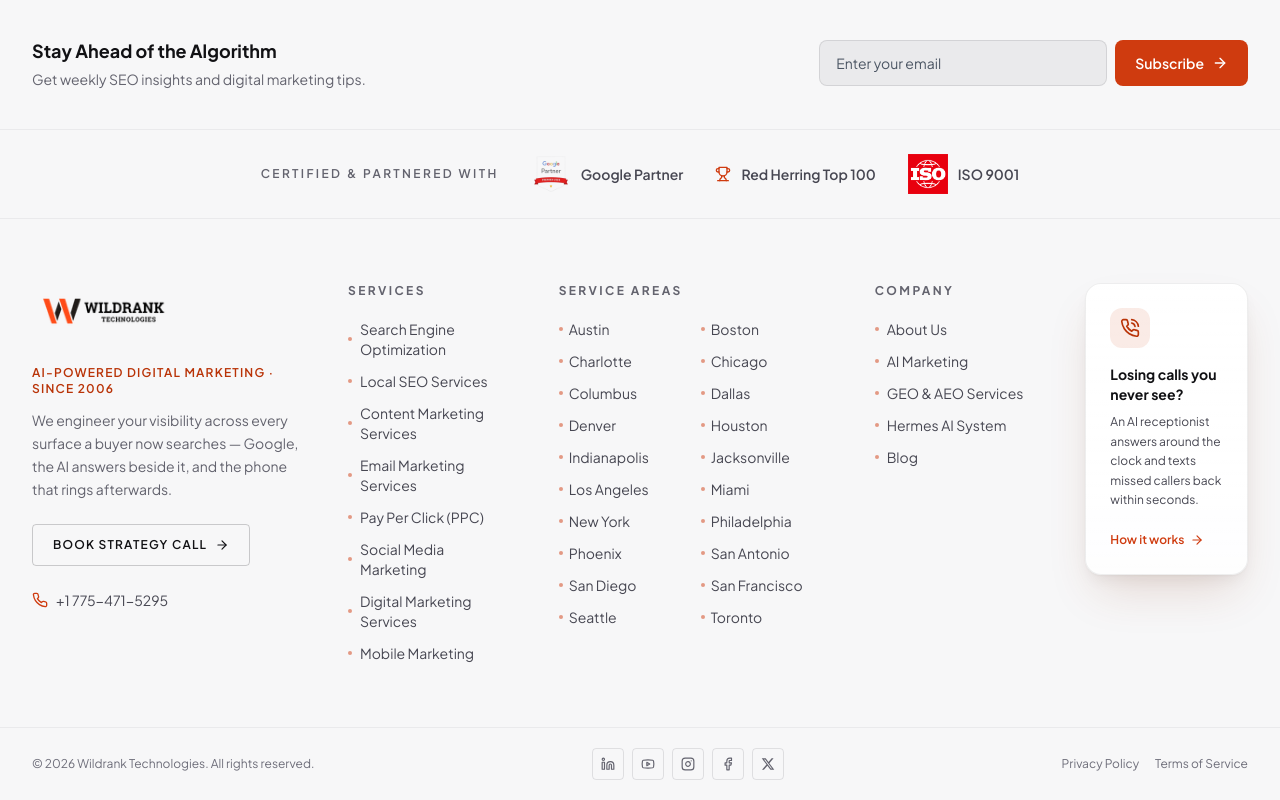
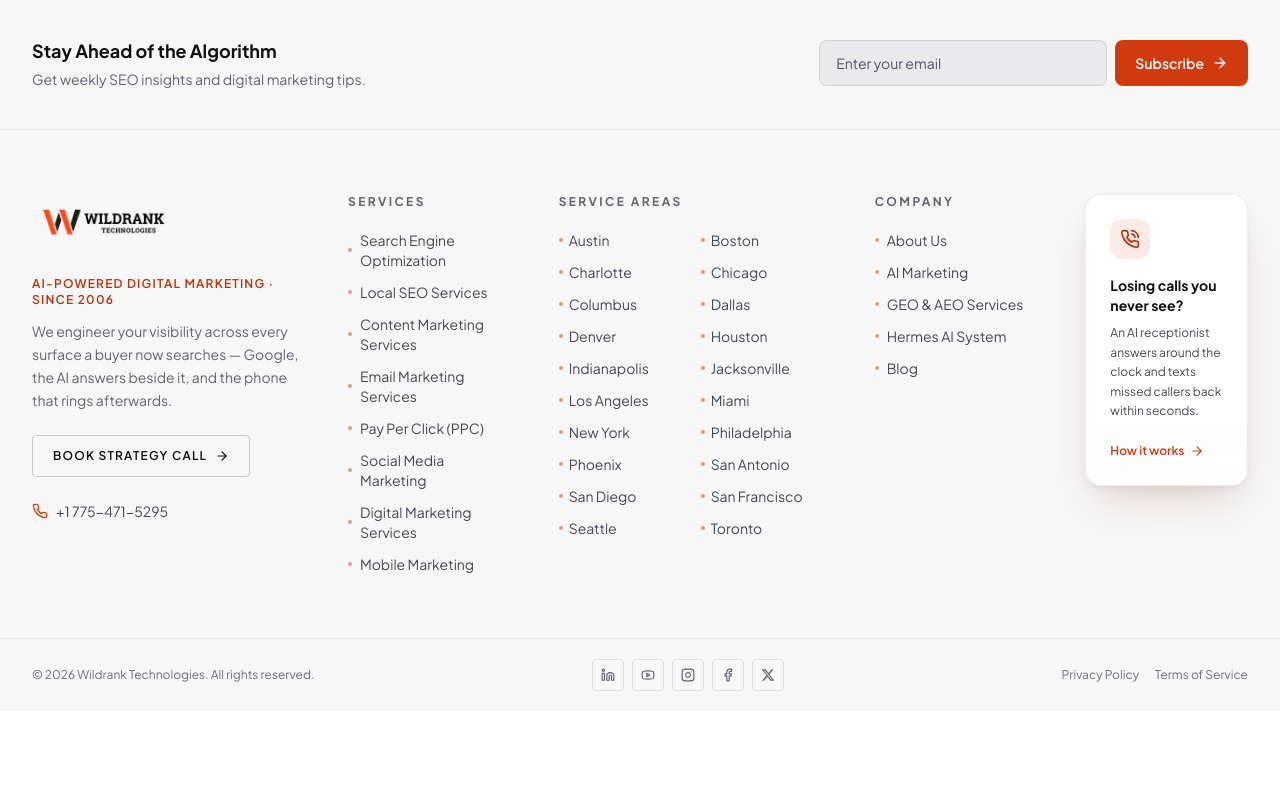
Before and after one commit to amitkushwaha1/wildrank-website, a Next.js app: page / in a window 1280 px wide. Shown: the part 10350-11150 px from the top of the page. After the commit the page ends 11061 px from the top, so only its background shows below. Built offline with nearby package versions, Linux system fonts and the light colour scheme.

Commit message:
Remove 'Certified & Partnered With' strip from footer

```diff
--- a/components/shared/Footer.tsx
+++ b/components/shared/Footer.tsx
@@ -5,7 +5,6 @@ import Link from "next/link";
 import { ArrowRight, Phone, PhoneCall } from "lucide-react";
 import Logo from "@/components/shared/Logo";
 import { socialLinks } from "@/lib/socialLinks";
-import { confirmedCredentials } from "@/lib/credentials";
 import { PHONE_DISPLAY, PHONE_E164 } from "@/lib/site";
 
 const services = [
@@ -83,40 +82,6 @@ export default function Footer() {
                 Subscribe <ArrowRight className="w-4 h-4" />
               </motion.button>
             </div>
-          </div>
-        </div>
-      </div>
-
-      {/* Trusted-partner strip. Built from the confirmed list only, not
-          everything in lib/credentials — the provisional entries in that file
-          are layout placeholders, and the footer is on every page of the site,
-          so it is the last place a claim nobody has verified should appear.
-          The badge artwork is shown large enough to read, like a partner wall. */}
-      <div className="border-b border-hairline/5">
-        <div className="max-w-7xl mx-auto px-4 sm:px-6 lg:px-8 py-6">
-          <div className="flex flex-wrap items-center justify-center gap-x-8 gap-y-4">
-            <span className="text-xs font-semibold uppercase tracking-[0.2em] text-subtle">
-              Certified &amp; Partnered With
-            </span>
-            {confirmedCredentials.map(({ name, icon: Icon, logo }) => (
-              <span
-                key={name}
-                className="inline-flex items-center gap-2.5"
-              >
-                {logo ? (
-                  <img
-                    src={logo}
-                    alt=""
-                    loading="lazy"
-                    decoding="async"
-                    className="h-10 w-auto max-w-[5rem] object-contain"
-                  />
-                ) : (
-                  <Icon className="h-4 w-4 text-accent" />
-                )}
-                <span className="text-sm font-semibold text-muted">{name}</span>
-              </span>
-            ))}
           </div>
         </div>
       </div>
```
